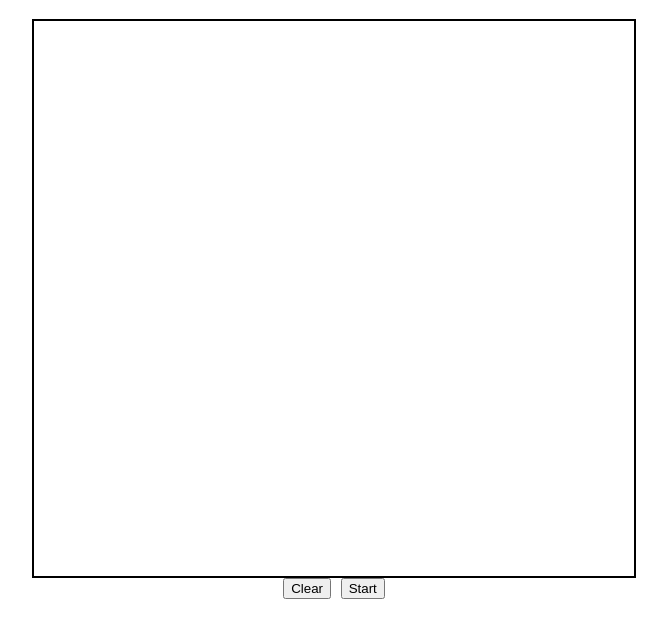
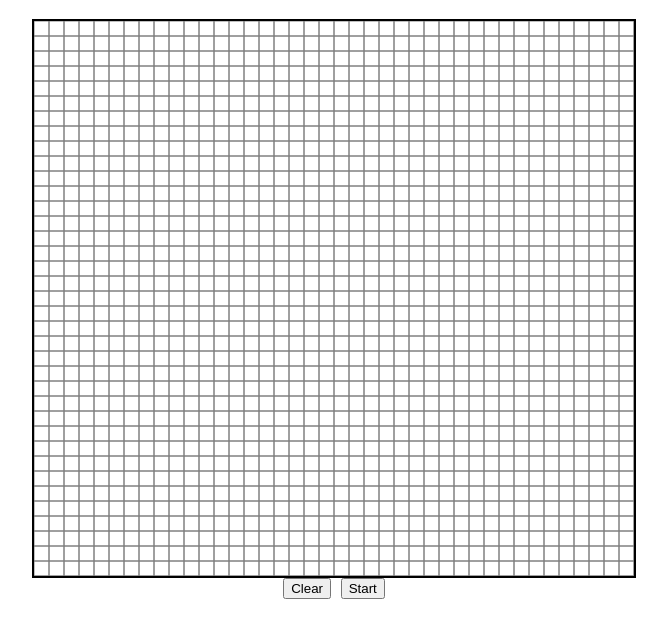
Before and after one commit to 99xtal/blog, a plain HTML site: page conway/index.html in a window 1280 px wide. Shown: the part 69-706 px from the top of the page, without its empty margins (306-973 px from the left). Drawn offline with Linux system fonts and the light colour scheme.

Commit message:
fix: tag

```diff
--- a/conway/index.html
+++ b/conway/index.html
@@ -15,6 +15,6 @@
             <button onclick="toggleStart()" id="startstop">Start</button>
         </div>
     </main>
-    <script? src="index.js"></script>
+    <script src="index.js"></script>
 </body>
 </html>
```
